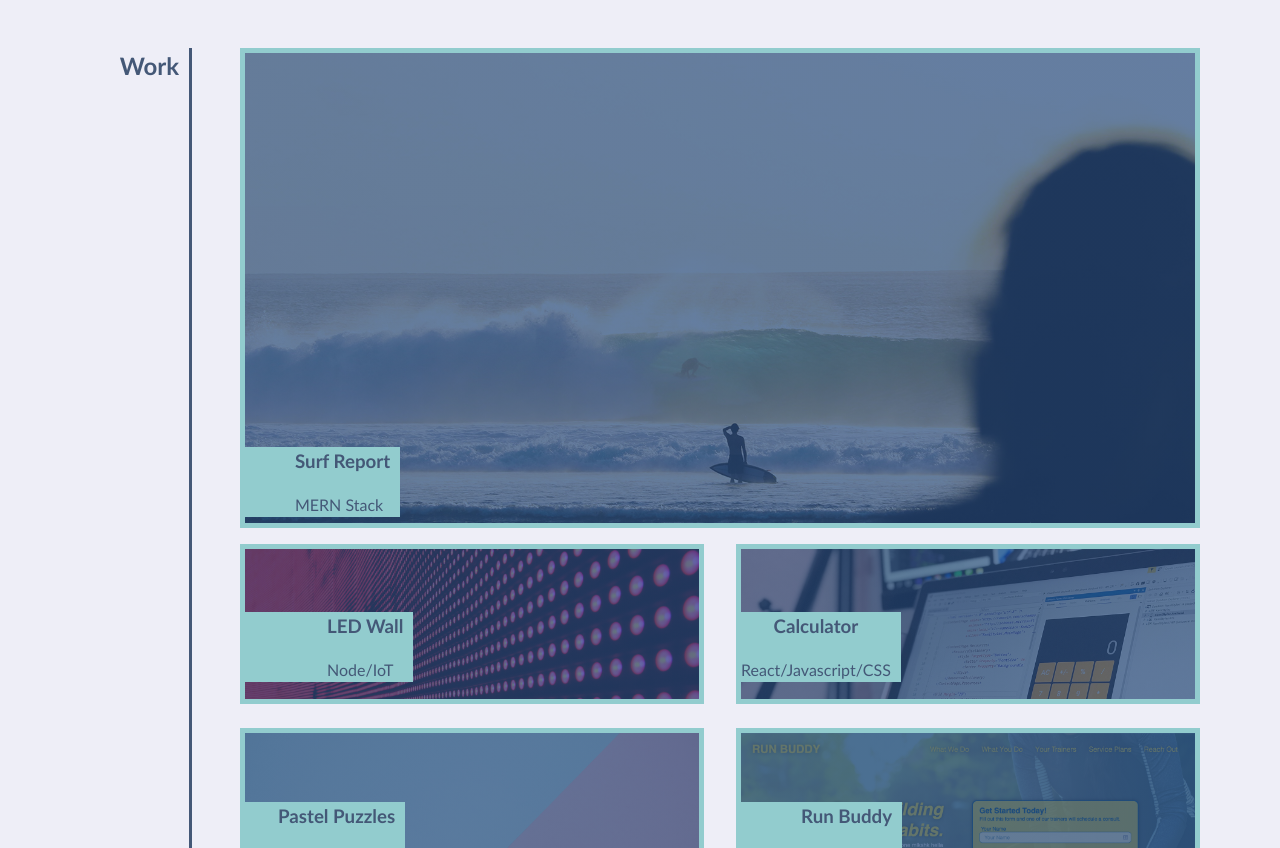
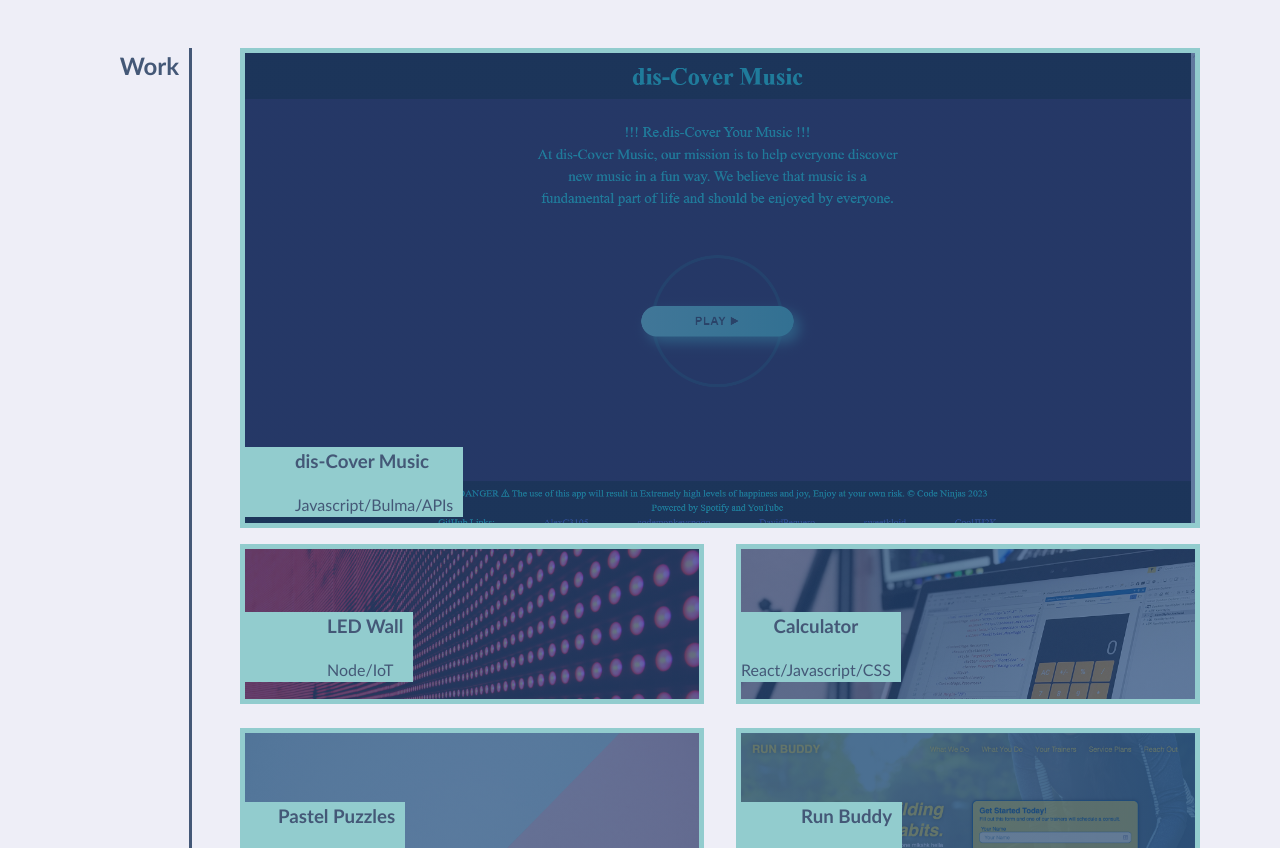
Before and after one commit to codemonkeyspoon/First-Portfolio, a plain HTML site: page index.html in a window 1280 px wide. Shown: the part 957-1805 px from the top of the page. Drawn offline with Linux system fonts and the light colour scheme.

Commit message:
added project 1

```diff
--- a/assets/css/style.css
+++ b/assets/css/style.css
@@ -116,14 +116,14 @@
     height: 30rem;
     width: 60rem;
     margin-bottom: 1rem;
-    background:linear-gradient(0deg, var(--transblue), var(--transblue)), url(../images/02-portfolio-4.jpg);
+    background:linear-gradient(0deg, var(--transblue), var(--transblue)), url(../images/dis-Covermusic.PNG);
     transition: all 0.25s ease-in;
     background-size: cover;
     border: 5px solid var(--secondary);
 }
 
 #mainpic:hover {
-  background:linear-gradient(0deg, var(--transblue), var(--translight)), url(../images/02-portfolio-4.jpg);
+  background:linear-gradient(0deg, var(--transblue), var(--translight)), url(../images/dis-Covermusic.PNG);
   background-size: cover;
 
 }
--- a/index.html
+++ b/index.html
@@ -42,10 +42,10 @@
         <!--flexbox for positioning pictures-->
             <div class="gallery">
         <!--main picture-->
-             <a href="#"><div id="mainpic" title="Surf Report">
+             <a href="https://cooljh2k.github.io/dis-cover-music/"><div id="mainpic" title="dis-Cover Music">
                <div class="surf-report">
-                    <h3>Surf Report</h3>
-                    <p>MERN Stack</p>
+                    <h3>dis-Cover Music</h3>
+                    <p>Javascript/Bulma/APIs</p>
                 </div>
             </div></a>
         <!--arranged pictures-->
```
Also changed, not shown: assets/images/dis-Covermusic.PNG (added).
